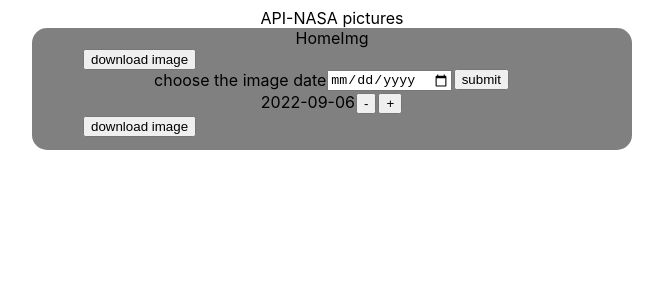
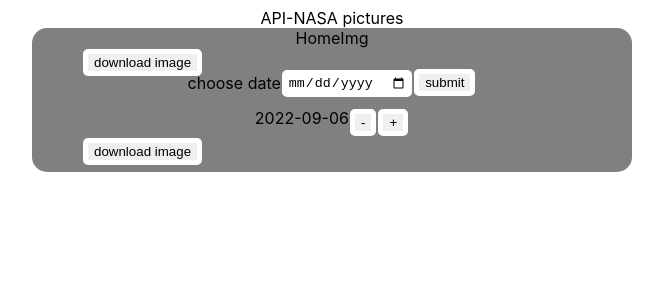
Before and after one commit to patrickletourneux/API-Nasa-images-1, a React (Create React App) app: page / in a window 1280 px wide. Shown: the top 300 px of the page, without its empty margins (308-971 px from the left). Built offline with nearby package versions, Linux system fonts and the light colour scheme; no server answers.

Commit message:
button add and minus one day ok

```diff
--- a/src/components/DayChangeButton/index.tsx
+++ b/src/components/DayChangeButton/index.tsx
@@ -1,13 +1,18 @@
 import * as React from 'react';
 
 interface IDayChangeButtonProps {
-    sign:string
+    sign:string,
+    onClick : ()=>void
 }
 
 export default function DayChangeButton (props: IDayChangeButtonProps) {
   return (
     <div>
-      <button>{props.sign}</button>
+      <button
+      onClick={props.onClick}
+      >
+        {props.sign}
+      </button>
     </div>
   );
 }
--- a/src/components/DayImg/index.css
+++ b/src/components/DayImg/index.css
@@ -5,6 +5,8 @@
 
 button, input{
     margin:1px;
+    border: 5px solid white;
+    border-radius: 5px;
 }
 
 button:hover, input:hover{
--- a/src/components/DayImg/index.tsx
+++ b/src/components/DayImg/index.tsx
@@ -4,7 +4,8 @@
 import {getImgSrc} from '../../axiosInstance';
 import DayImgDateForm from '../DayImgDateForm';
 import CardImage from '../CardImage'
-import DayChangeButton from '../DayChangeButton';
+import DayChangeButton from '../DayChangeButton'
+import { addDaysToDateString } from '../../utils/dateFunctions';
 import './index.css';
 
 const DayImg: React.FunctionComponent = () => {
@@ -21,6 +22,17 @@
     const handleChangeDateInput = (e:React.ChangeEvent<HTMLInputElement>) => {
         e.preventDefault();
         setImgDayDate(e.target.value);
+    }
+
+    const handleButtonPlusOneDay = ()=>{
+        const dateStringPlusOneDay = addDaysToDateString(imgDayDate,1)
+        setImgDayDate(dateStringPlusOneDay);
+        loadDayImgData();
+    }
+    const handleButtonMinusOneDay = ()=>{
+        const dateStringPlusOneDay = addDaysToDateString(imgDayDate,-1)
+        setImgDayDate(dateStringPlusOneDay);
+        loadDayImgData();
     }
 
     const handleSubmitDate = (e:React.FormEvent<HTMLFormElement>) => {
@@ -46,9 +58,11 @@
             {imgDayDate}
             <DayChangeButton
                 sign=' - '
+                onClick ={handleButtonMinusOneDay}
             />
             <DayChangeButton
                 sign=' + '
+                onClick ={handleButtonPlusOneDay}
             />
         </div>
         {isDayLoading ?
--- a/src/components/DayImgDateForm/index.css
+++ b/src/components/DayImgDateForm/index.css
@@ -3,4 +3,5 @@
     justify-content: center;
     /* flex-direction: column; */
     align-items: center;
+    margin-bottom: 10px;
 }
--- a/src/components/DayImgDateForm/index.tsx
+++ b/src/components/DayImgDateForm/index.tsx
@@ -8,7 +8,7 @@
 
 const DayImgDateForm = (props: Props) => {
   return (
-    <div className='dayImg-form'>choose the image date
+    <div className='dayImg-form'>choose date
         <form
         onSubmit={props.onSubmit}
         >
--- a/src/utils/dateFunctions.tsx
+++ b/src/utils/dateFunctions.tsx
@@ -0,0 +1,14 @@
+export const addDaysToDateString = (dateString: string, days: number):string => {
+
+    const date= new Date(dateString);
+    date.setDate(date.getDate() + days)
+
+    const year = date.getFullYear().toString();
+    const month = (date.getMonth()+1).toString().padStart(2, '0');
+    const day = (date.getDate()).toString().padStart(2, '0');
+
+    const newDateString = `${year}-${month}-${day}`
+    // console.log('newDateString:', newDateString)
+
+    return newDateString
+}
```
